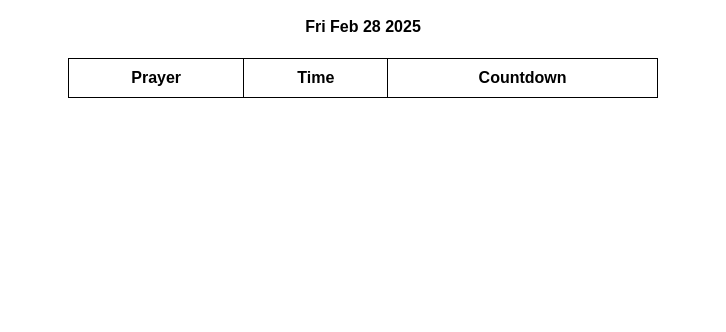
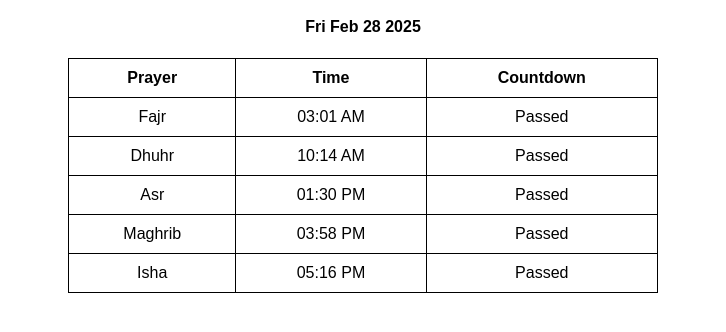
Before and after one commit to AbdelrahmanBayoumi/Prayer-Time-Countdown-Alexandria, a plain HTML site: page index.html in a window 1280 px wide. Shown: the part 90-422 px from the top of the page, without its empty margins (277-1003 px from the left). Drawn offline with Linux system fonts and the light colour scheme; the site is published under a folder, as on GitHub Pages, so addresses that start at the root find nothing.

Commit message:
Update index.html

```diff
--- a/index.html
+++ b/index.html
@@ -4,7 +4,7 @@
     <meta charset="UTF-8" />
     <meta name="viewport" content="width=device-width, initial-scale=1.0" />
     <title>Prayer Time Countdown - Alexandria</title>
-    <script src="/adhan.umd.min.js"></script>
+    <script src="adhan.umd.min.js"></script>
     <style>
       body {
         font-family: Arial, sans-serif;
```
